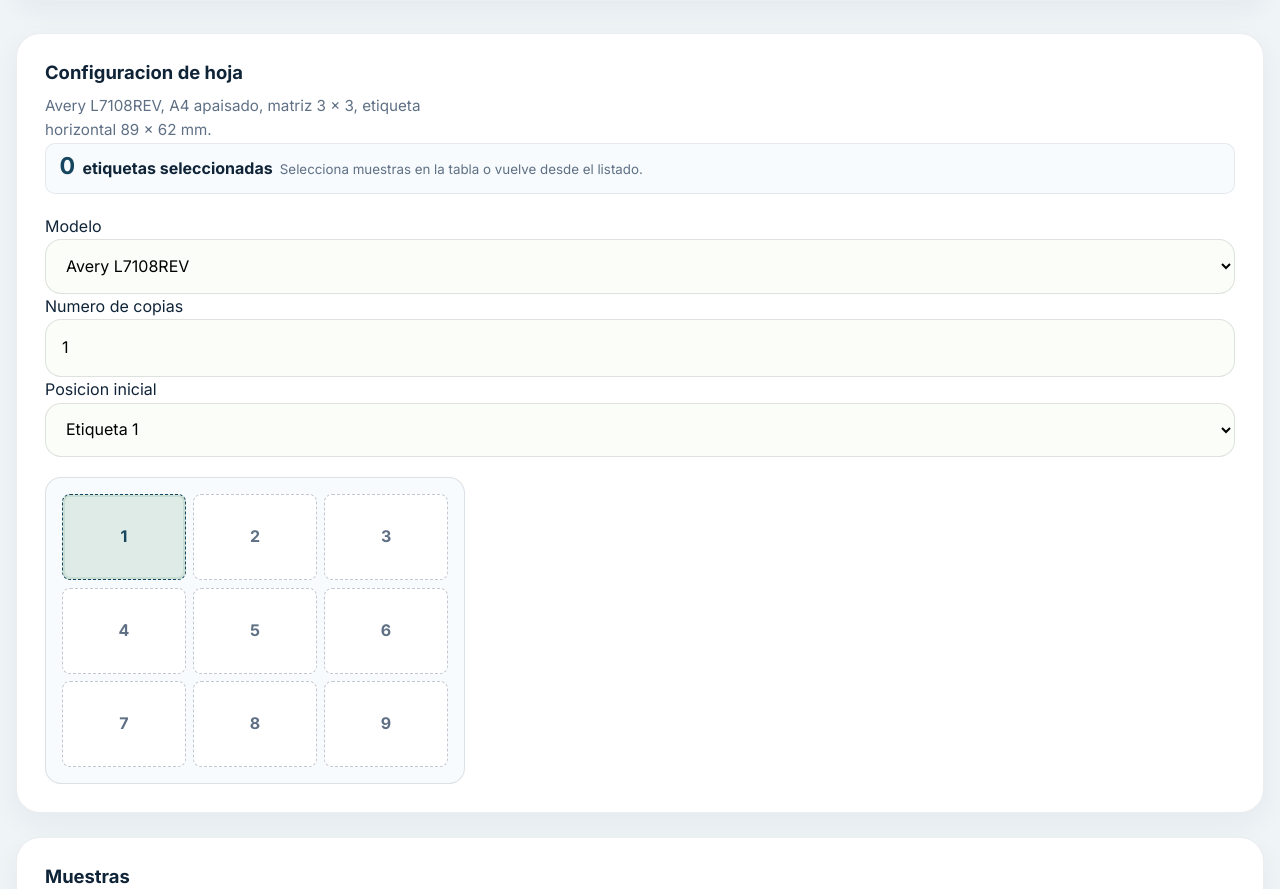
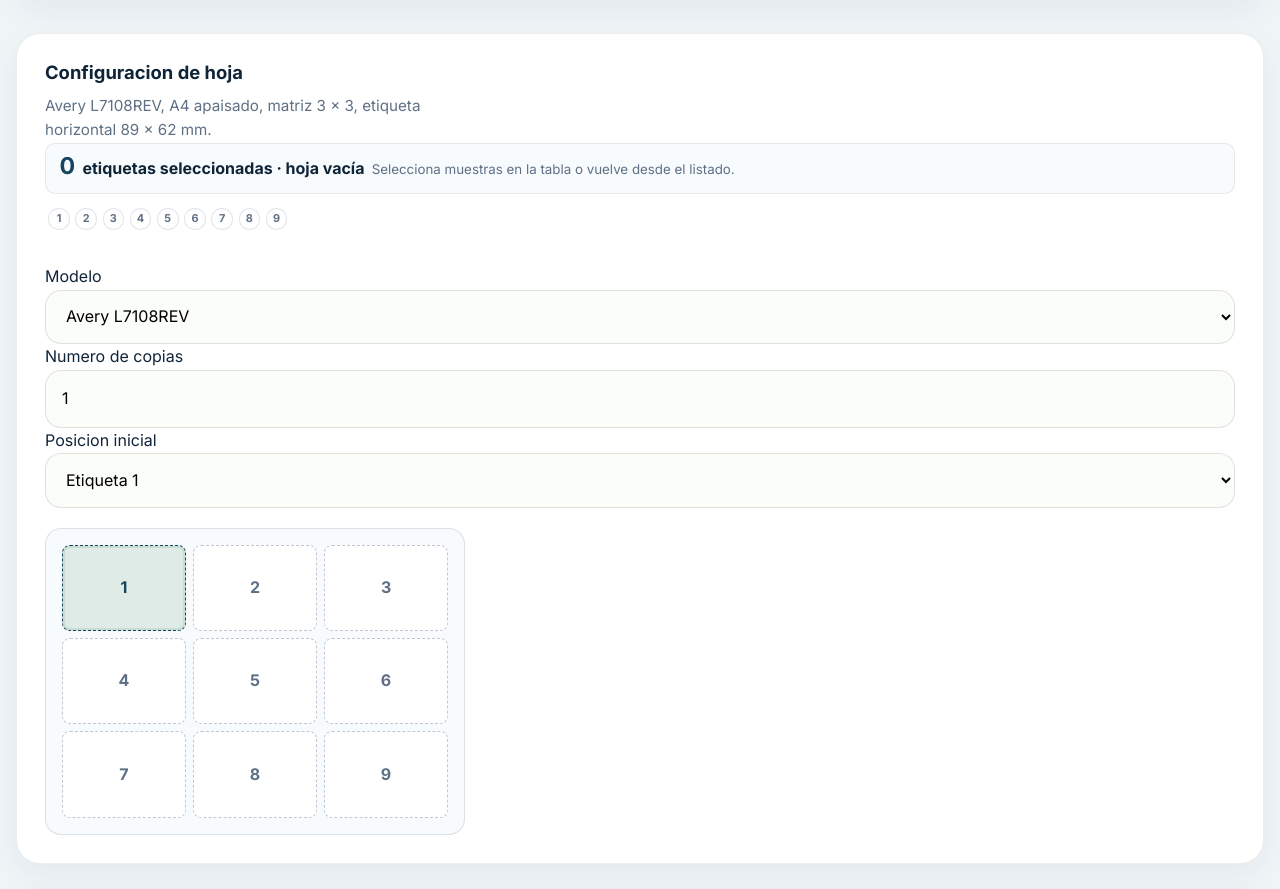
Before and after one commit to jlozano-arch/Gestion-Muestras-Verde, a FastAPI app: page /labels in a window 1280 px wide. Shown: the part 311-1200 px from the top of the page. Run offline with FastAPI, Linux system fonts and the light colour scheme.

Commit message:
Improve label selection counter

```diff
--- a/app/static/style.css
+++ b/app/static/style.css
@@ -2379,6 +2379,33 @@ legend {
     white-space: nowrap;
 }
 
+.label-usage-bar {
+    display: flex;
+    flex-wrap: wrap;
+    gap: 0.35rem;
+    margin: -0.35rem 0 0.9rem;
+    padding: 0 0.2rem;
+}
+
+.label-usage-dot {
+    width: 1.35rem;
+    height: 1.35rem;
+    display: grid;
+    place-items: center;
+    border: 1px solid var(--border);
+    border-radius: 50%;
+    color: var(--text-muted);
+    font-size: 0.68rem;
+    font-weight: 700;
+    background: var(--surface);
+}
+
+.label-usage-dot.is-filled {
+    border-color: var(--primary);
+    background: rgba(42, 124, 68, 0.12);
+    color: var(--primary);
+}
+
 .import-preview-table {
     font-size: 0.82rem;
 }
--- a/app/templates/labels.html
+++ b/app/templates/labels.html
@@ -32,6 +32,11 @@
                         Selecciona muestras en la tabla o vuelve desde el listado.
                     {% endif %}
                 </small>
+            </div>
+            <div class="label-usage-bar" id="label-usage-bar" aria-label="Ocupacion de la hoja Avery actual">
+                {% for pos in range(1, 10) %}
+                <span class="label-usage-dot" data-position="{{ pos }}">{{ pos }}</span>
+                {% endfor %}
             </div>
             <div class="form-row">
                 <div class="form-group">
@@ -103,6 +108,8 @@ const summary = document.getElementById('label-selection-summary');
 const summaryCount = summary.querySelector('strong');
 const summaryText = document.getElementById('label-selection-text');
 const summaryCodes = document.getElementById('label-selection-codes');
+const usageDots = Array.from(document.querySelectorAll('.label-usage-dot'));
+const labelsPerSheet = 9;
 
 function paintStartPosition() {
     const start = Number(startSelect.value);
@@ -117,11 +124,28 @@ paintStartPosition();
 
 function updateSelectionSummary() {
     const selected = labelChecks.filter(c => c.checked);
-    summaryCount.textContent = selected.length;
-    summaryText.textContent = selected.length === 1 ? 'etiqueta seleccionada' : 'etiquetas seleccionadas';
+    const selectedCount = selected.length;
+    const sheetsNeeded = Math.ceil(selectedCount / labelsPerSheet);
+    const remainder = selectedCount % labelsPerSheet;
+    const currentSheetUsed = selectedCount === 0 ? 0 : (remainder === 0 ? labelsPerSheet : remainder);
+    const remainingCurrentSheet = selectedCount === 0 ? labelsPerSheet : labelsPerSheet - currentSheetUsed;
+
+    summaryCount.textContent = selectedCount;
+    if (selectedCount === 0) {
+        summaryText.textContent = 'etiquetas seleccionadas · hoja vacía';
+    } else if (selectedCount < labelsPerSheet) {
+        summaryText.textContent = `${selectedCount === 1 ? 'etiqueta seleccionada' : 'etiquetas seleccionadas'} · faltan ${remainingCurrentSheet} para completar la hoja`;
+    } else if (selectedCount === labelsPerSheet) {
+        summaryText.textContent = 'etiquetas seleccionadas · hoja completa';
+    } else {
+        summaryText.textContent = `etiquetas seleccionadas · ${sheetsNeeded} hojas necesarias · última hoja: ${currentSheetUsed}/${labelsPerSheet}`;
+    }
     summaryCodes.textContent = selected.length
         ? selected.map(c => c.dataset.code || c.value).join(', ')
         : 'Selecciona muestras en la tabla o vuelve desde el listado.';
+    usageDots.forEach((dot, index) => {
+        dot.classList.toggle('is-filled', index < currentSheetUsed);
+    });
 }
 
 labelChecks.forEach((check) => check.addEventListener('change', updateSelectionSummary));
```
